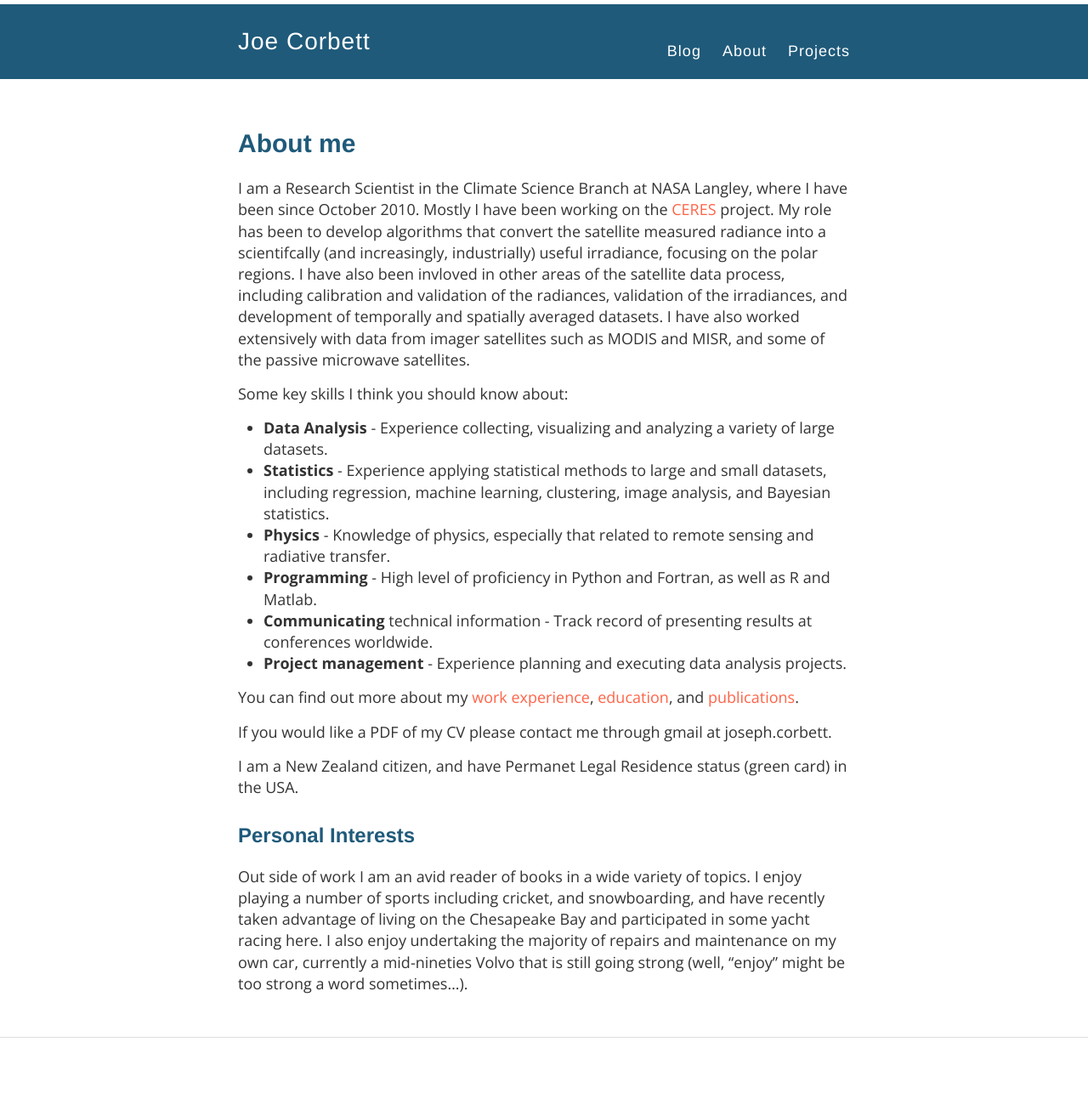
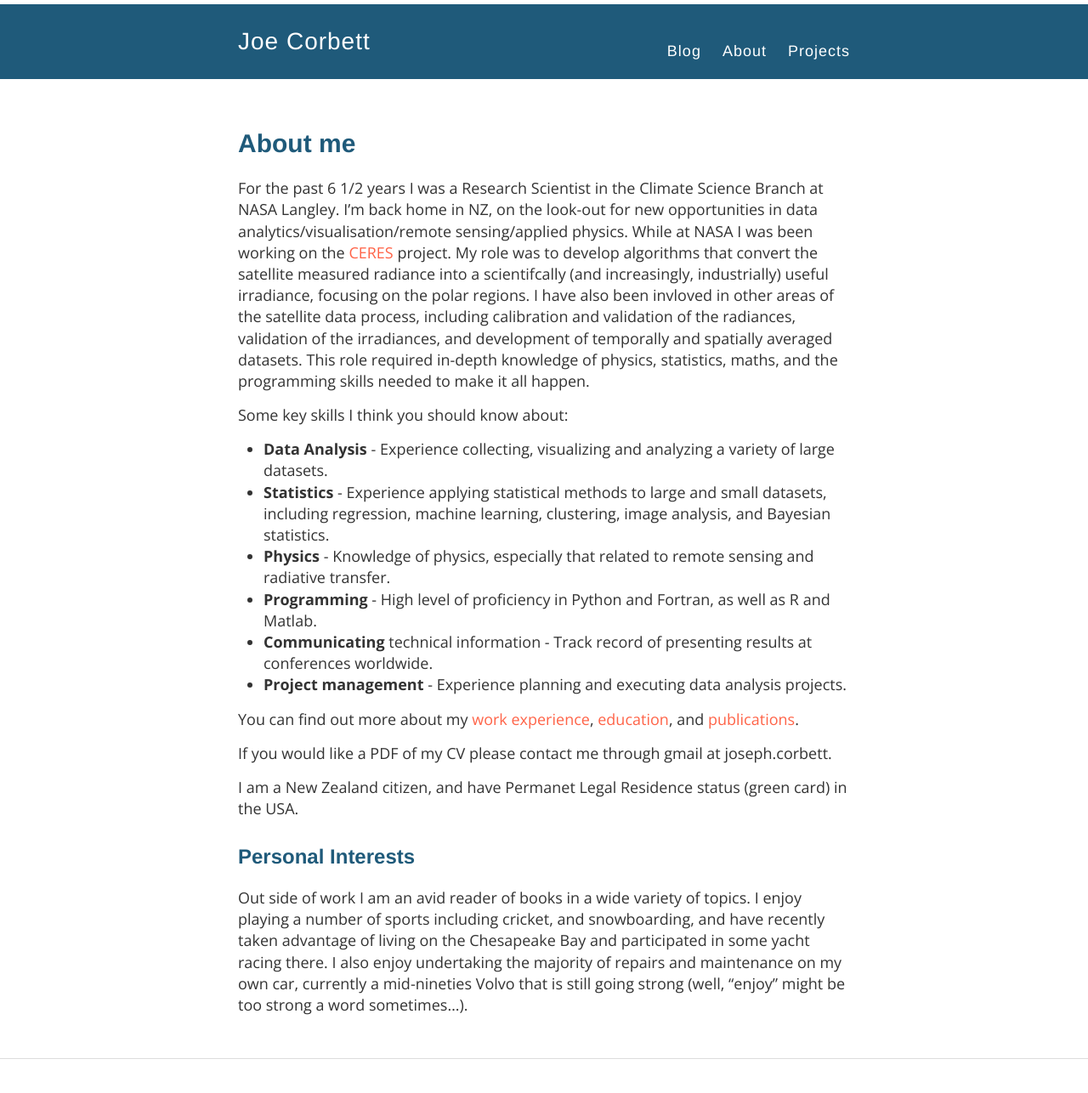
Before and after one commit to jcorb/jcorb.github.io, a Jekyll site: the page built from about.md, in a window 1280 px wide. Shown: the whole page at 85% size. Built offline with Jekyll 4.4.1, drawn with Linux system fonts in a browser that asks for light colours; nearby versions of some CDN libraries; our own code applies the rules of GitHub Pages for plain Markdown files; before the commit the page ends 1261 px from its top, so only the background shows below that.

Commit message:
Update about.md

```diff
--- a/about.md
+++ b/about.md
@@ -4,7 +4,7 @@ published: true
 ---
 # About me
 
-I am a Research Scientist in the Climate Science Branch at NASA Langley, where I have been since October 2010.  Mostly I have been working on the [CERES](https://ceres.larc.nasa.gov) project.  My role has been to develop algorithms that convert the satellite measured radiance into a scientifcally (and increasingly, industrially) useful irradiance, focusing on the polar regions.  I have also been invloved in other areas of the satellite data process, including calibration and validation of the radiances, validation of the irradiances, and development of temporally and spatially averaged datasets.  I have also worked extensively with data from imager satellites such as MODIS and MISR, and some of the passive microwave satellites.
+For the past 6 1/2 years I was a Research Scientist in the Climate Science Branch at NASA Langley.   I’m back home in NZ, on the look-out for new opportunities in data analytics/visualisation/remote sensing/applied physics.   While at NASA I was been working on the [CERES](https://ceres.larc.nasa.gov) project.  My role was to develop algorithms that convert the satellite measured radiance into a scientifcally (and increasingly, industrially) useful irradiance, focusing on the polar regions.  I have also been invloved in other areas of the satellite data process, including calibration and validation of the radiances, validation of the irradiances, and development of temporally and spatially averaged datasets.  This role required in-depth knowledge of physics, statistics, maths, and the programming skills needed to make it all happen.
 
 Some key skills I think you should know about:
 
@@ -22,4 +22,4 @@ If you would like a PDF of my CV please contact me through gmail at joseph.corbe
 I am a New Zealand citizen, and have Permanet Legal Residence status (green card) in the USA.
 
 ## Personal Interests
-Out side of work I am an avid reader of books in a wide variety of topics.  I enjoy playing a number of sports including cricket, and snowboarding, and have recently taken advantage of living on the Chesapeake Bay and participated in some yacht racing here.  I also enjoy undertaking the majority of repairs and maintenance on my own car, currently a mid-nineties Volvo that is still going strong (well, "enjoy" might be too strong a word sometimes...).
+Out side of work I am an avid reader of books in a wide variety of topics.  I enjoy playing a number of sports including cricket, and snowboarding, and have recently taken advantage of living on the Chesapeake Bay and participated in some yacht racing there.  I also enjoy undertaking the majority of repairs and maintenance on my own car, currently a mid-nineties Volvo that is still going strong (well, "enjoy" might be too strong a word sometimes...).
```
